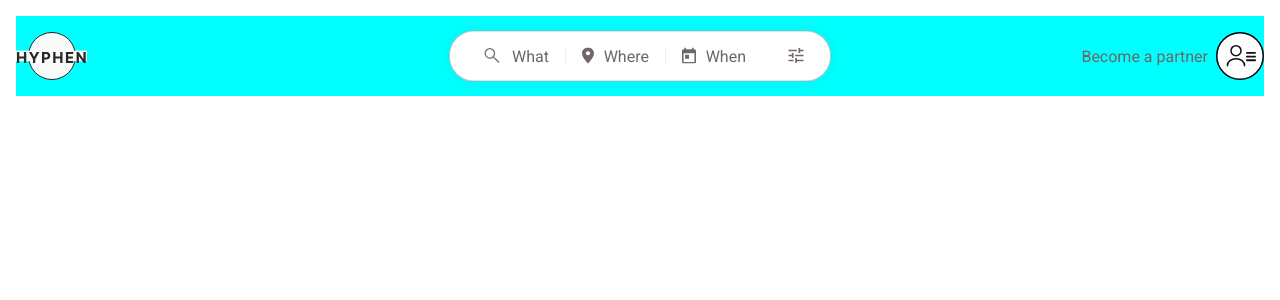
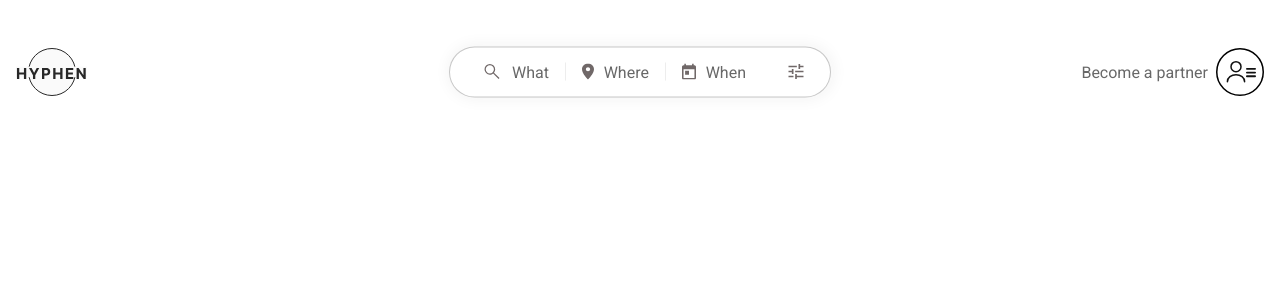
Before and after one commit to osampilona/hypen, a Next.js app: page / in a window 1280 px wide. Shown: the top 300 px of the page. Built offline with nearby package versions, Linux system fonts and the light colour scheme.

Commit message:
Fixing search and navigation

```diff
--- a/src/components/NavigationBar/navigationBar.module.scss
+++ b/src/components/NavigationBar/navigationBar.module.scss
@@ -1,6 +1,6 @@
 /* navigationBar.module.scss */
 .container {
-  background-color: aqua;
+  // background-color: aqua;
   width: 100%;
   display: flex;
   flex-direction: column;
@@ -8,7 +8,7 @@
   align-items: center;
   color: #686868;
   position: relative;
-
+  padding: 1rem 0;
   .screen {
     display: flex;
     width: -webkit-fill-available;
--- a/src/components/SearchBar/searchBar.module.scss
+++ b/src/components/SearchBar/searchBar.module.scss
@@ -1,7 +1,7 @@
 /* SearchBar.module.scss */
 .container {
   width: 100%;
-  border-radius: 1.5625rem;
+  border-radius: 5rem;
   border: 0.3px solid rgba(69, 69, 69, 0.3);
   background: #fff;
   box-shadow: 1px 0px 15px 2px rgba(40, 40, 40, 0.05);
```
